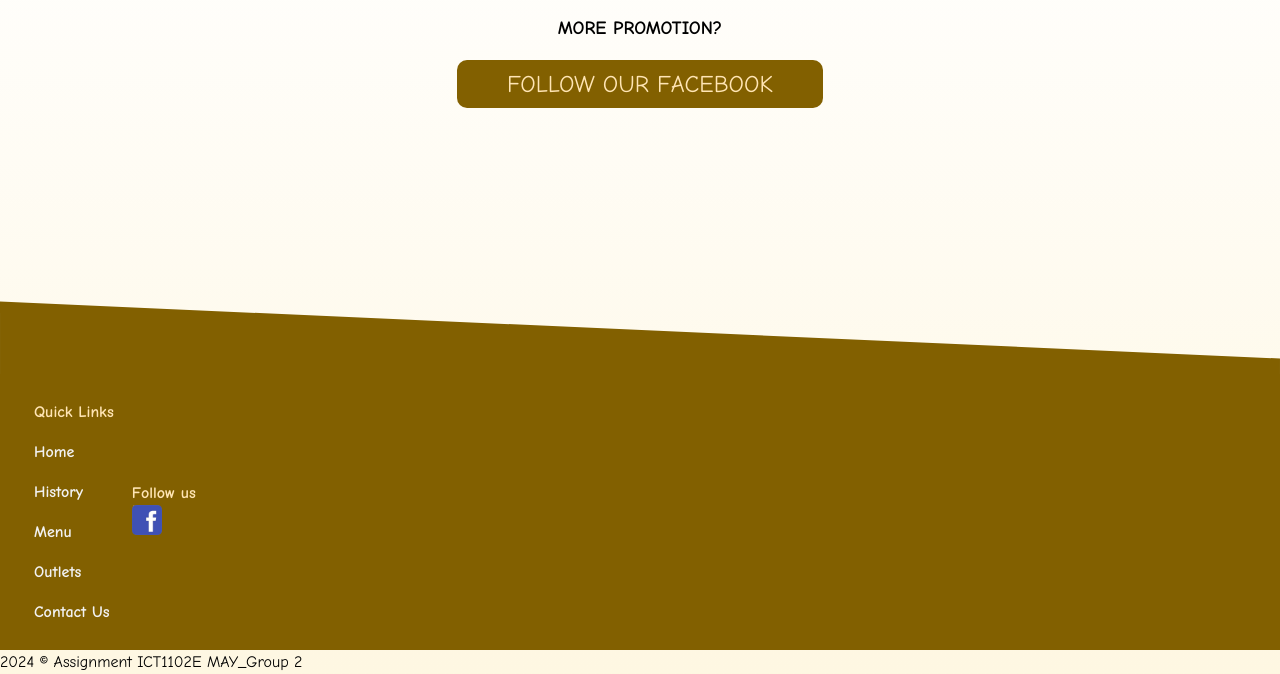
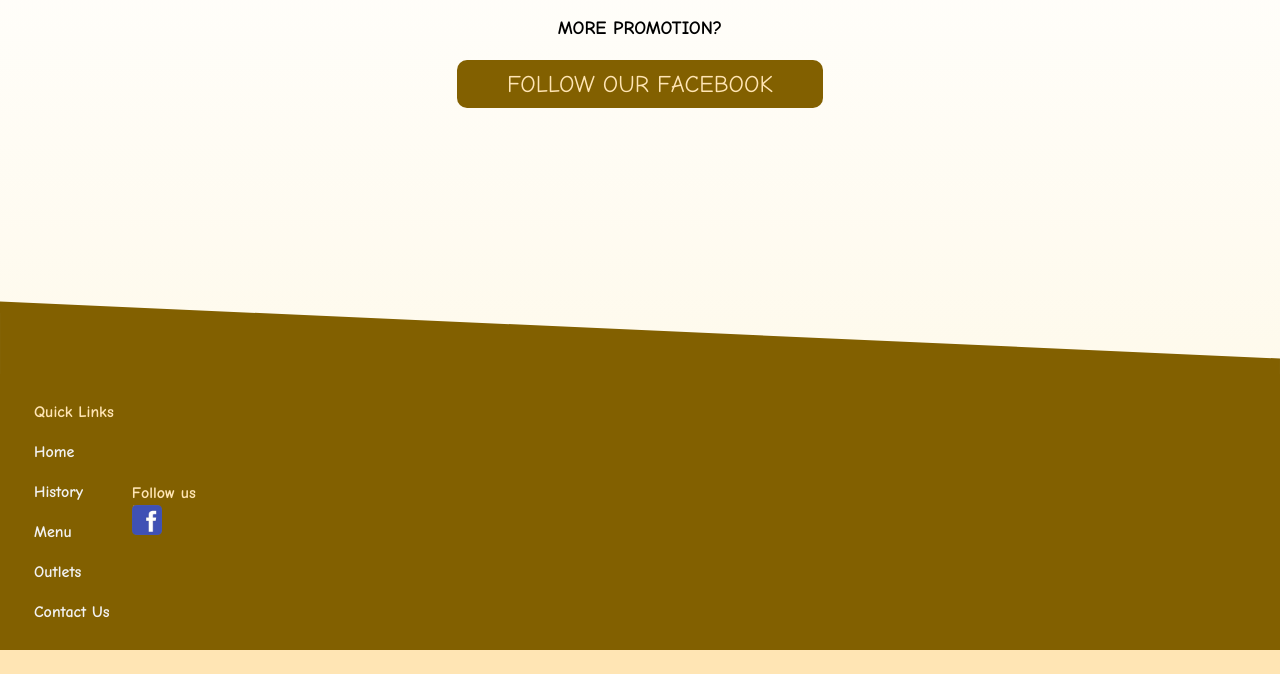
Before and after one commit to valarie-lim/the-grass, a plain HTML site: page promotion.html in a window 1280 px wide. Shown: the part 979-1653 px from the top of the page. After the commit the page ends 1629 px from the top, so only its background shows below. Drawn offline with Linux system fonts and the light colour scheme.

Commit message:
Update promotion.html

```diff
--- a/promotion.html
+++ b/promotion.html
@@ -106,10 +106,6 @@ cursor: pointer;
 </div>
 </section>
 
-<div class="footer">
-2024 &copy; Assignment ICT1102E MAY_Group 2
-</div>
-
 <script src="thegrass.js"></script>
 
 </body>
```
